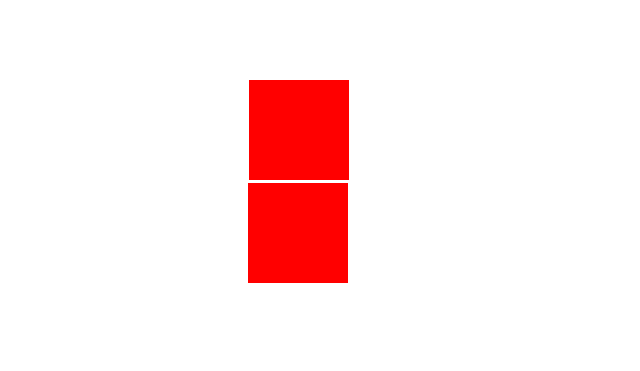
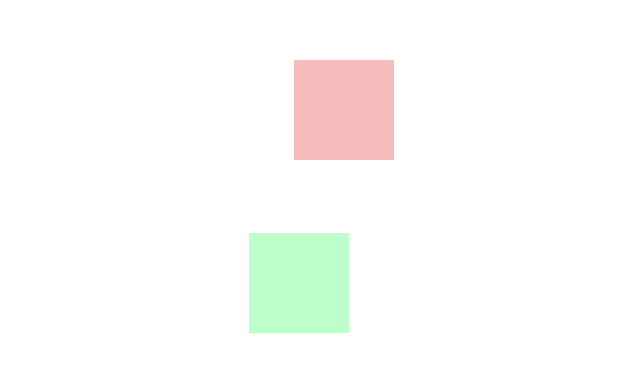
Before and after one commit to Saku-mzi/semOne, a plain HTML site: page index.html in a window 1280 px wide. Shown: the part 227-598 px from the top of the page, without its empty margins (170-810 px from the left). Drawn offline with Linux system fonts and the light colour scheme.

Commit message:
Update background colors for div.yes and div.ye in main.css; adjust random movement intervals in main.js

```diff
--- a/main.css
+++ b/main.css
@@ -8,7 +8,7 @@ body {
 div.yes {
   width: 100px;
   height: 100px;
-  background-color: red;
+  background-color: rgb(248, 187, 187);
   top: 200px;
   left: 150px;
   position: absolute;
@@ -17,7 +17,7 @@ div.yes {
 div.ye {
   width: 100px;
   height: 100px;
-  background-color: red;
+  background-color: rgb(188, 255, 203);
   top: 100px;
   left: 150px;
   position: absolute;
--- a/main.js
+++ b/main.js
@@ -1,8 +1,8 @@
 setInterval(() => {
   document.querySelector("div.yes").style.left = Math.random() * 500 + "px";
   document.querySelector("div.yes").style.top = Math.random() * 500 + "px";
-}, 2500);
+}, 1500);
 setInterval(() => {
   document.querySelector("div.ye").style.left = Math.random() * 600 + "px";
-  document.querySelector("div.ye").style.top = Math.random() * 600 + "px";
-}, 5000);
+  document.querySelector("div.ye").style.top = Math.random() * 900 + "px";
+}, 3000);
```
